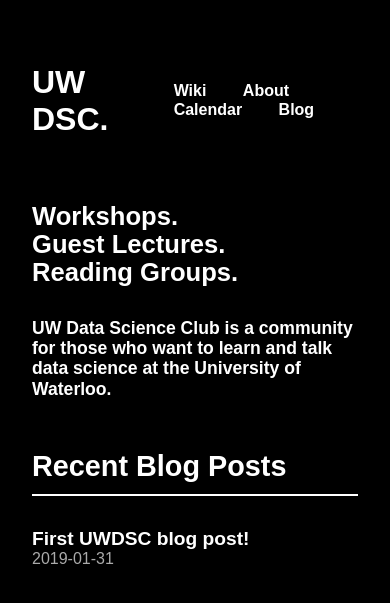
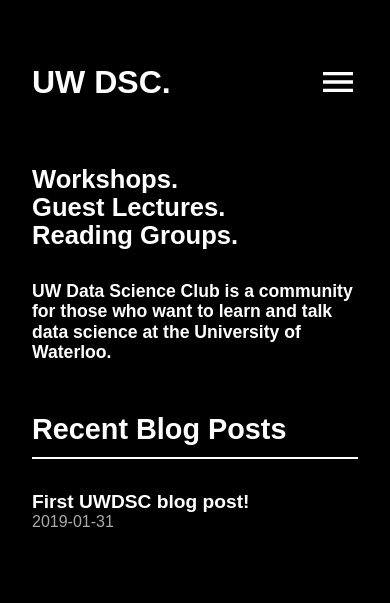
Before and after one commit to Waterloo-Data-Science-Club/waterloodatascience, a Jekyll site: the page built from index.html, in a window 390 px wide. Shown: the top 603 px of the page. Built offline with Jekyll 4.4.1, drawn with Linux system fonts in a browser that asks for light colours.

Commit message:
Add mobile menu

```diff
--- /dev/null
+++ b/_includes/nav-links.html
@@ -0,0 +1,4 @@
+<li><a class="nav-link" href="#">Wiki</a></li>
+<li><a class="nav-link" href="/">About</a></li>
+<li><a class="nav-link" href="/calendar">Calendar</a></li>
+<li><a class="nav-link" href="#">Blog</a></li>
--- a/_includes/navigation.html
+++ b/_includes/navigation.html
@@ -1,9 +1,23 @@
+<script>
+  function openNav() {
+    document.getElementById('overlay-nav').style.height = "100%";
+  }
+
+  function closeNav() {
+    document.getElementById('overlay-nav').style.height = "0%";
+  }
+</script>
+
 <nav class="nav-bar">
   <p class="logo">UW DSC.</p>
   <ul class="nav-list">
-    <li><a class="nav-link" href="#">Wiki</a></li>
-    <li><a class="nav-link" href="/">About</a></li>
-    <li><a class="nav-link" href="/calendar">Calendar</a></li>
-    <li><a class="nav-link" href="#">Blog</a></li>
+    {% include nav-links.html %}
   </ul>
+  <a class="menu-btn" href="javascript:void(0)" onclick="openNav()"><img src="assets/menu.svg" alt=""/></a>
 </nav>
+<div id="overlay-nav">
+  <a class="close-btn" href="javascript:void(0)" onclick="closeNav()"><img src="assets/close.svg" alt=""/></a>
+  <ul class="nav-menu">
+    {% include nav-links.html %}
+  </ul>
+</div>
--- a/styles/style.css
+++ b/styles/style.css
@@ -56,9 +56,8 @@
   align-items: center;
 }
 
-.nav-list li {
-  display: inline;
-  padding: 0 1em;
+.nav-list {
+  display: none;
 }
 
 .nav-link {
@@ -120,8 +119,62 @@
   font-weight: 600;
 }
 
+.menu-btn > img {
+  width: 2.5em;
+}
+
+.close-btn > img {
+  width: 2.5em;
+}
+
+#overlay-nav {
+  height: 0%;
+  width: 100%;
+  z-index: 1;
+  position: fixed;
+  top: 0;
+  left: 0;
+  overflow-x: hidden;
+  overflow-y: hidden;
+  background-color: rgb(0,0,0); /* Black fallback color */
+  background-color: rgba(0,0,0, 0.95); /* Black w/opacity */
+  transition: 0.5s;
+}
+
+#overlay-nav > .close-btn {
+  position: absolute;
+  top: 2.5em;
+  right: 1em;
+  margin: 1em;
+}
+
+.nav-menu {
+  position: relative;
+  padding: 0;
+  top: 20%;
+}
+
+.nav-menu > li {
+  list-style: none;
+  margin-top: 2em;
+  text-align: center;
+}
+
+.nav-menu .nav-link {
+  font-size: 2em;
+}
+
 /* Tablet Styles */
 @media only screen and (min-width: 768px) and (max-width: 960px), (orientation: landscape) {
+  .nav-list {
+    display: inline;
+  }
+
+  .nav-list li {
+    display: inline;
+    padding: 0 1em;
+  }
+
   #highlights-panel {
     font-size: 1.2em;
   }
@@ -136,6 +189,10 @@
 
   #summary-panel > h2 {
     font-size: 1.4em;
+  }
+
+  .menu-btn {
+    display: none;
   }
 }
 
```
Also changed, not shown: assets/close.svg (added), assets/menu.svg (added).
